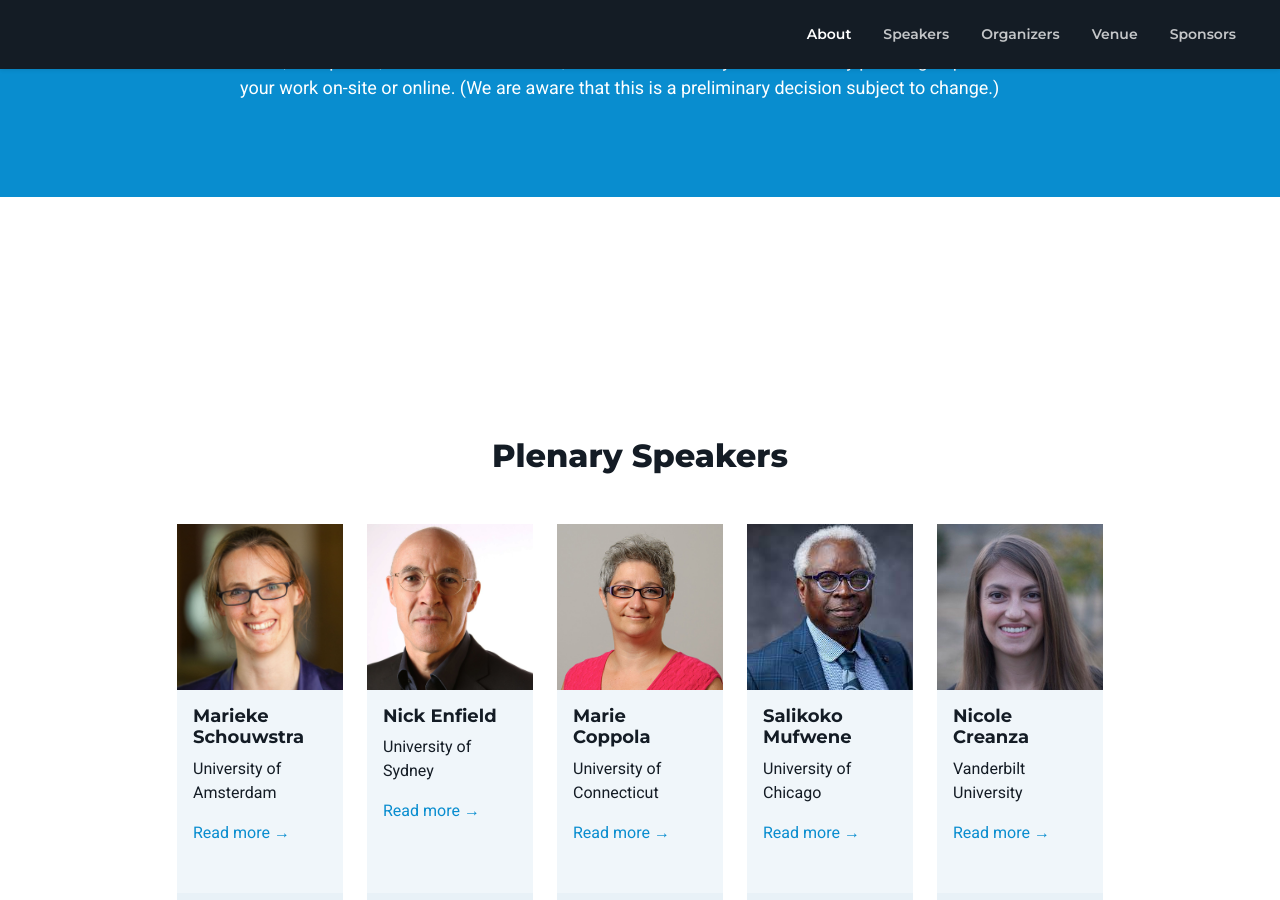
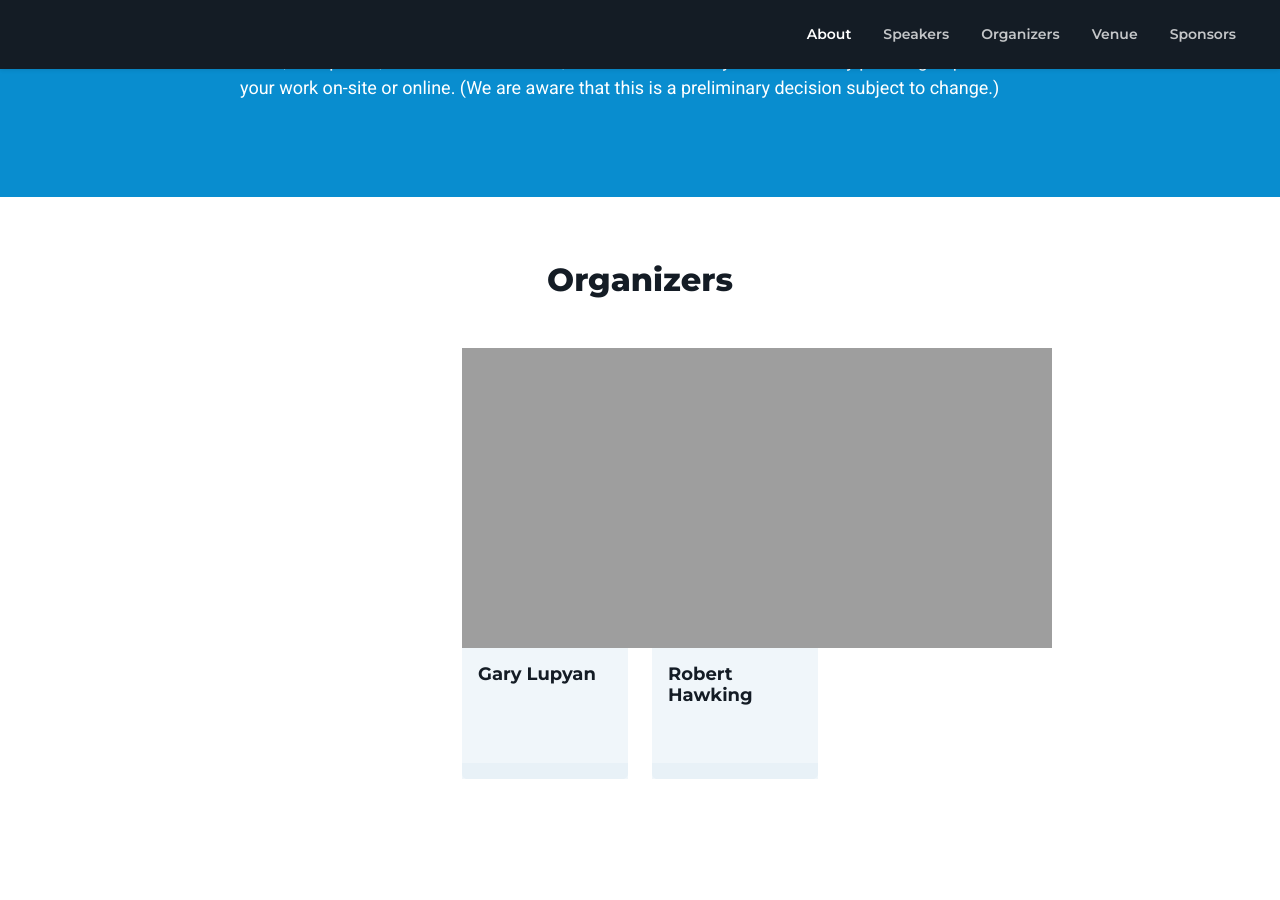
Before and after one commit to evolang2024/evolang2024.github.io, a Jekyll site: the page built from index.md, in a window 1280 px wide and 900 px high, scrolled down 1482 px. Built offline with Jekyll 4.4.1, drawn with Linux system fonts in a browser that asks for light colours; nearby versions of some CDN libraries; library files that are not in the unit come from our copies; some of the changed lines change nothing that is shown.

Commit message:
Can't spell organizers

```diff
--- a/_layouts/default.html
+++ b/_layouts/default.html
@@ -96,10 +96,10 @@
 
     {% if page.organizers %}
     {% include organizers.html
-        header = page.orgnizers.header
+        header = page.organizers.header
         subheader = page.organizers.subheader
-        speaker_list = page.orgnizers.organizers_list
-        cta = page.orgnizers.cta
+        speaker_list = page.organizers.organizers_list
+        cta = page.organizers.cta
     %}
     {% endif %}
 
```
